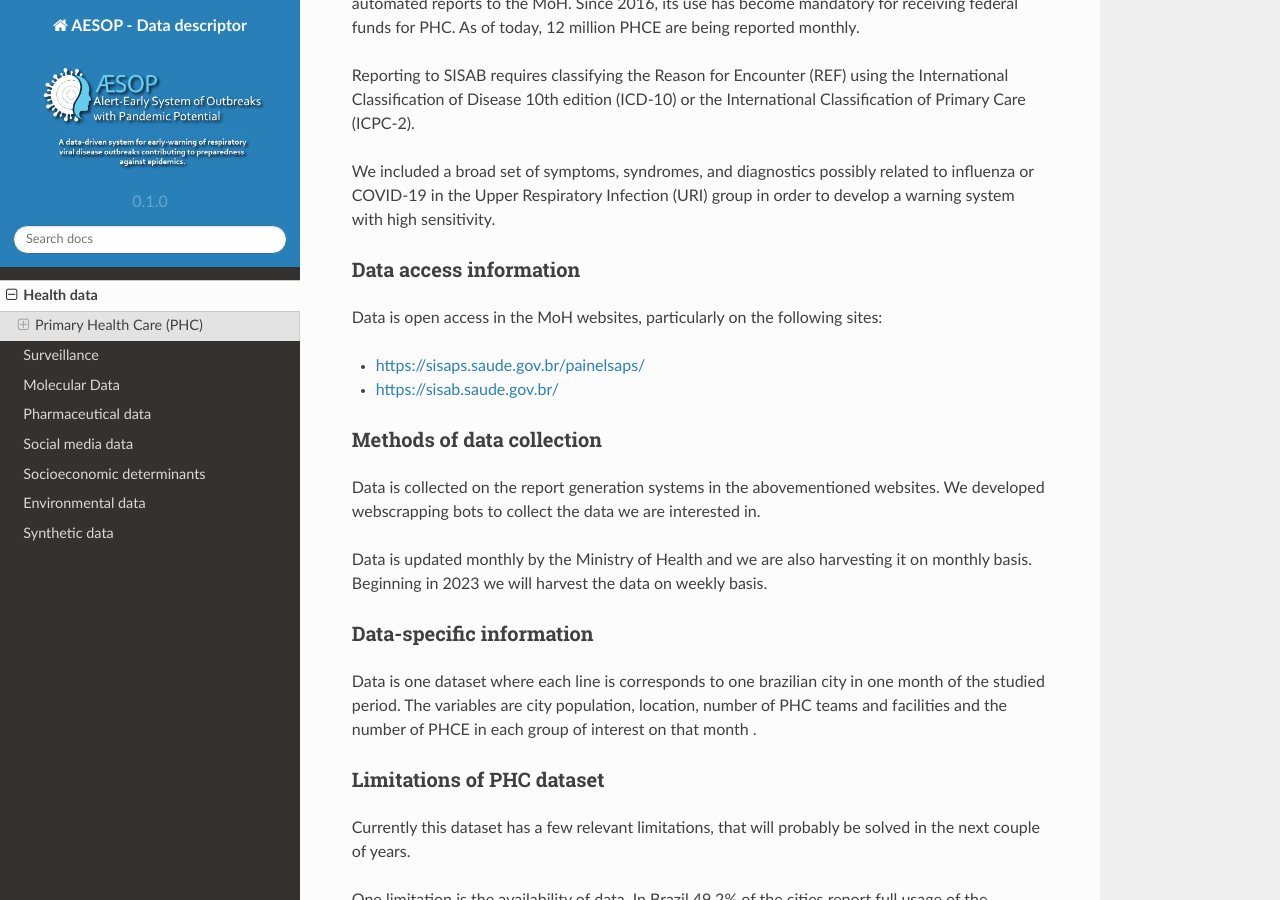
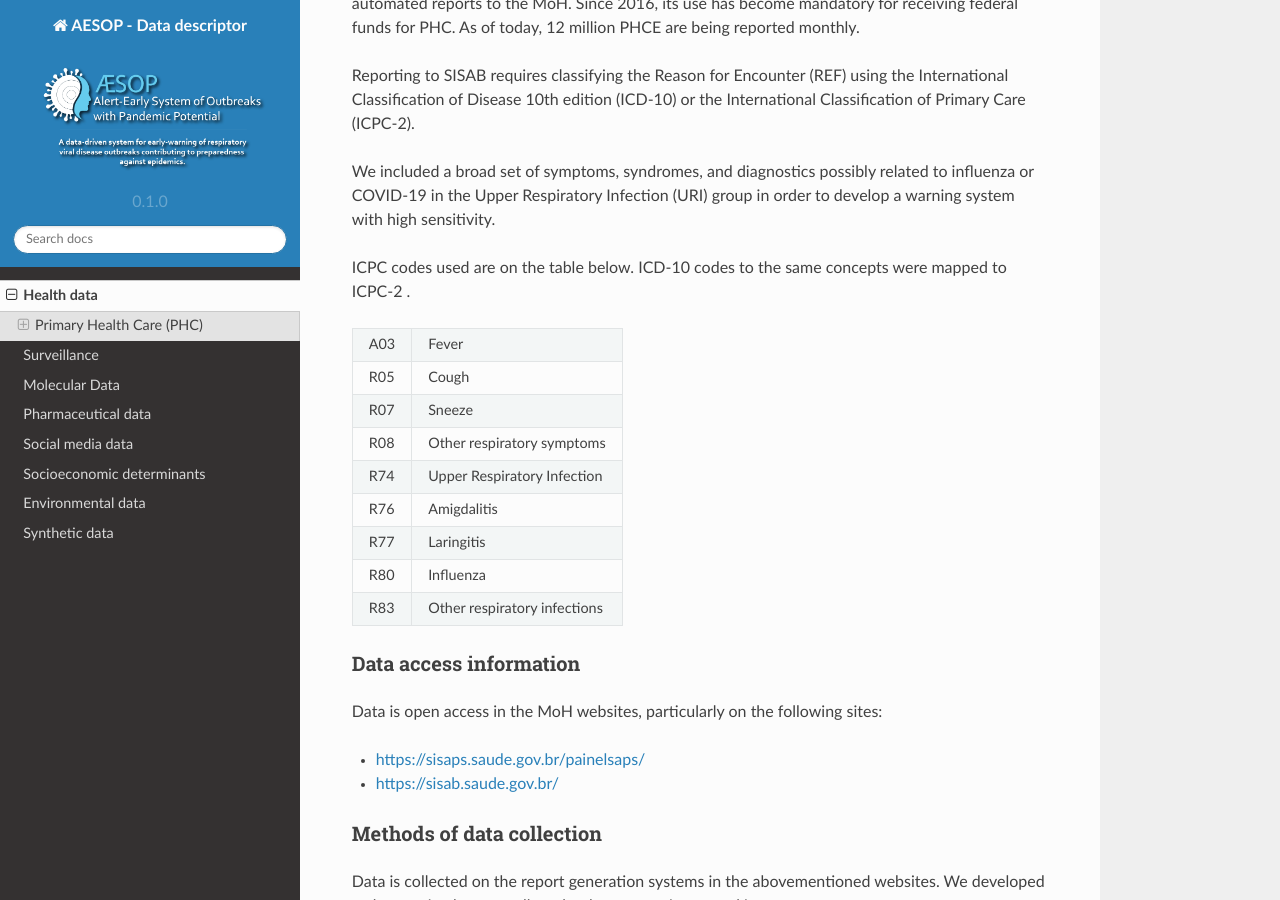
Before and after one commit to cidacslab/AESOP-Data-Documentation, a Sphinx documentation site: the page built from docs/source/health.rst, in a window 1280 px wide and 900 px high, scrolled down 418 px. Built offline with Sphinx 7.4.7 and the Read the Docs theme 2.0.0, drawn with Linux system fonts in a browser that asks for light colours.

Commit message:
Update health.rst

```diff
--- a/docs/source/health.rst
+++ b/docs/source/health.rst
@@ -14,6 +14,20 @@ Data on primary healthcare encounters (PHCE) for Brazil were extracted from the
 Reporting to SISAB requires classifying the Reason for Encounter (REF) using the International Classification of Disease 10th edition (ICD-10) or the International Classification of Primary Care (ICPC-2).
 
 We included a broad set of symptoms, syndromes, and diagnostics possibly related to influenza or COVID-19 in the Upper Respiratory Infection (URI) group in order to develop a warning system with high sensitivity.
+
+ICPC codes used are on the table below. ICD-10 codes to the same concepts were mapped to ICPC-2 .
+
+===  ====================
+A03  Fever
+R05  Cough
+R07  Sneeze
+R08  Other respiratory symptoms
+R74  Upper Respiratory Infection
+R76  Amigdalitis
+R77  Laringitis
+R80  Influenza
+R83  Other respiratory infections
+===  ====================
 
 Data access information
 ^^^^^^^^^^^^^^^^^^^^^^^
```
